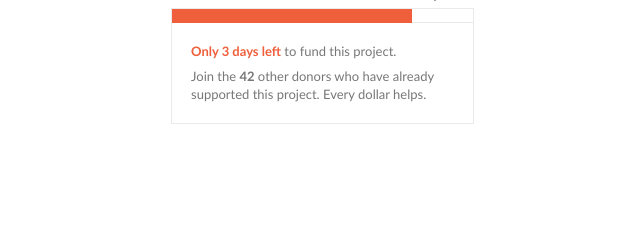
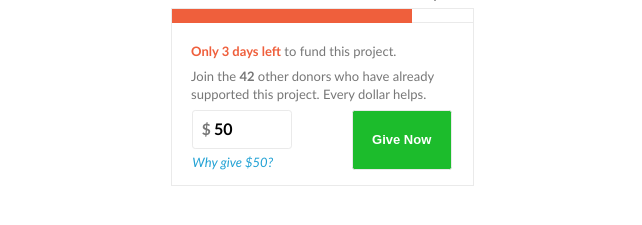
Before and after one commit to oshalygin/CSSTeachingPlayground, a plain HTML site: page index.html in a window 1280 px wide. Shown: the part 383-608 px from the top of the page, without its empty margins (318-960 px from the left). Drawn offline with Linux system fonts and the light colour scheme.

Commit message:
styling updates

```diff
--- a/index.html
+++ b/index.html
@@ -21,16 +21,22 @@
                 </div>
             </div>
 
-            <div class="campaign--message">
+            <div class="campaign--container">
                 <p><span class="campaign--message-emphasis">Only 3 days left</span> to fund this project.</p>
                 <p>Join the <strong>42</strong> other donors who have already supported this project. Every dollar helps.</p>
+
+                <form class="campaign--input-container">
+                    <div class="campaign--container-control">
+                        <span class="campaign-input--currency">$</span>
+                        <input class="campaign--donation-input" type="text" value="50" />
+                        <button class="campaign--button campaign--donation-submit" type="submit">Give Now</button>
+                    </div>
+                    <div class="campaign--donation-question">
+                        <a href="#"><em>Why give $50?</em></a>
+                    </div>
+                </form>
             </div>
 
-            <form>
-                <div class="campaign--container-control">
-
-                </div>
-            </form>
 
 
             <div>
--- a/site.css
+++ b/site.css
@@ -81,7 +81,7 @@ p {
     float: left;
 }
 
-.campaign--message {
+.campaign--container {
     padding: 1em;
     color: #777;
     font-size: 13px;
@@ -99,6 +99,73 @@ p {
     padding-left: 0.5em;
 }
 
-.campaign--input-donation {
-    padding: 0;
+
+.campaign--input-container {
+    position: relative;
+    width: 100%;
+    font-size: 1.2em;
 }
+
+
+.campaign-input--currency {
+    position: absolute;
+    top: 0.1em;
+    left: 0;
+    padding: 0.5em;
+    padding-left: 1.1em;
+    font-weight: bold;
+    line-height: 1.3;
+    color: #777;
+    content: "$"
+}
+
+.campaign--donation-input {
+    padding-top: 0.5em;
+    padding-right: 0.5em;
+    padding-bottom: 0.5em;
+    padding-left: 1.3em;
+    font-weight: bold;
+    border: 1px solid #eaeaea;
+    border-radius: 0.2em;
+    width: 100px;
+    box-shadow: 0 0;
+    font-family: inherit;
+    font-size: 16px;
+    line-height: 1.3;
+    background-color: transparent;
+}
+
+.campaign--button {
+    float: right;
+    width: 100px;
+    padding-left: 0.5em;
+    padding-right: 0.5em;
+    padding-top: 0.5em;
+    padding-bottom: 0.5em;
+    line-height: 1.3;
+    border: 1px solid #eaeaea;
+    border-radius: 0.2em;
+}
+
+.campaign--donation-submit {
+    padding-top: 1.6em;
+    padding-left: 0.5em;
+    padding-right: 0.5em;
+    padding-bottom: 1.6em;
+    background-color: #1cbc2c;
+    box-shadow: 0 0;
+    font-size: 13px;
+    font-weight: bold;
+    color: #ffffff;
+}
+
+.campaign--donation-question {
+    padding-left: 0.5em;
+    padding-top: 0.3em;
+}
+
+a {
+    text-decoration: none;
+    color: #20a1d4;
+    font-size: 13px;
+}
```
